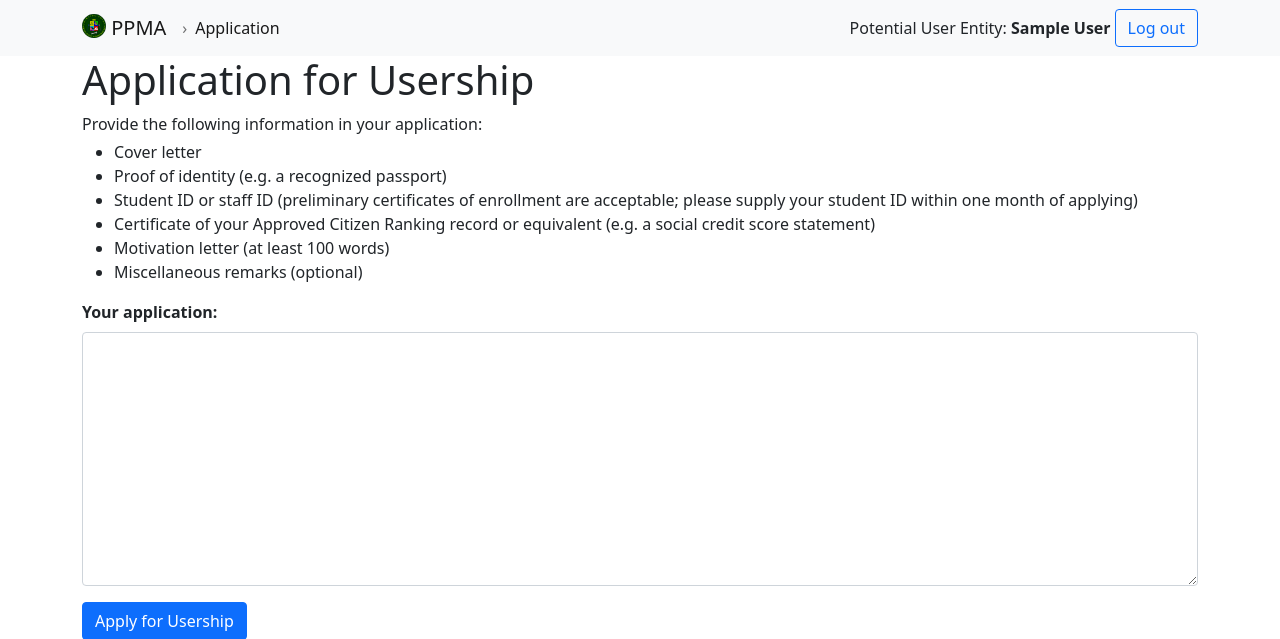
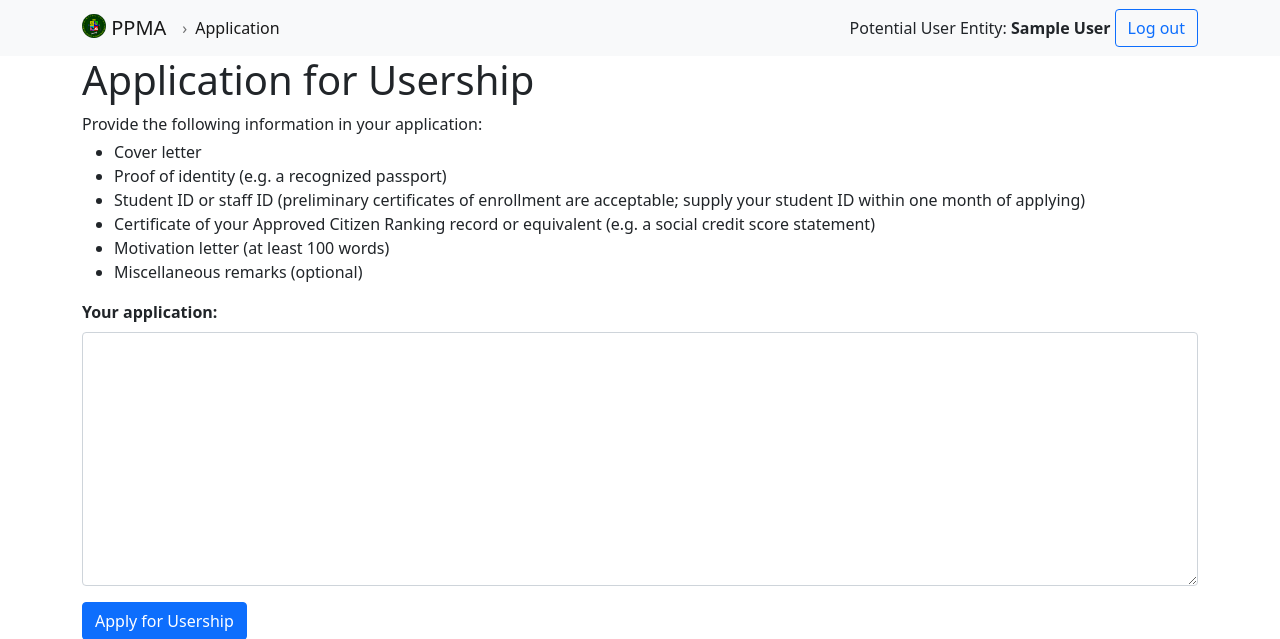
Before and after one commit to CylonicRaider/prpn, a Flask app: page /apply in a window 1280 px wide. Shown: the top 639 px of the page. Run offline with Flask 2, Linux system fonts and the light colour scheme; the visitor is signed in with stand-in values (Sample User, id 1); some libraries are stand-ins or nearby versions.

Commit message:
Ban the word "please" from UI texts
The Printing Point Management Administration does not beg anything of
anyone. It may, however, display (faux) pleasure.

```diff
--- a/prpn/content/application.py
+++ b/prpn/content/application.py
@@ -188,7 +188,8 @@ def handle_review_post(uid, app):
         return flask.redirect(flask.url_for('application_review_list'))
     elif action == 'reject-permanent':
         if not form.get('confirm-reject-permanent'):
-            flask.flash('Please confirm rejection with prejudice', 'warning')
+            flask.flash('Rejection with prejudice requires confirmation',
+                        'warning')
             return None
         with db:
             db.update('DELETE FROM applications WHERE user = ?', (uid,))
--- a/prpn/templates/content/apply.html
+++ b/prpn/templates/content/apply.html
@@ -19,7 +19,7 @@
         <ul>
           <li>Cover letter</li>
           <li>Proof of identity (e.g. a recognized passport)</li>
-          <li>Student ID or staff ID (preliminary certificates of enrollment are acceptable; please supply your student ID within one month of applying)</li>
+          <li>Student ID or staff ID (preliminary certificates of enrollment are acceptable; supply your student ID within one month of applying)</li>
           <li>Certificate of your Approved Citizen Ranking record or equivalent (e.g. a social credit score statement)</li>
           <li>Motivation letter (at least 100 words)</li>
           <li>Miscellaneous remarks (optional)</li>
```
